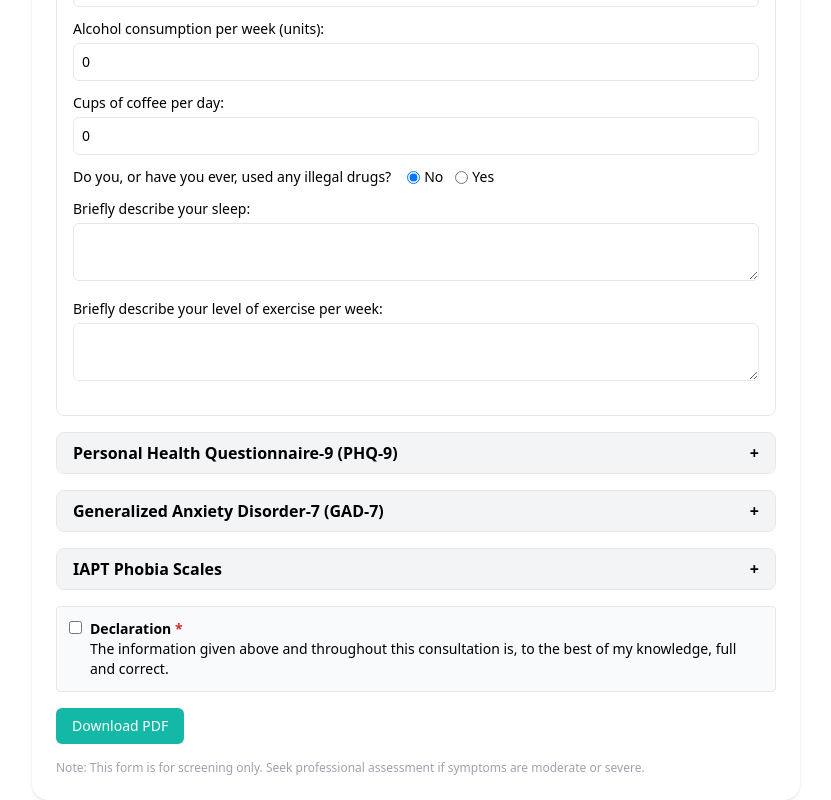
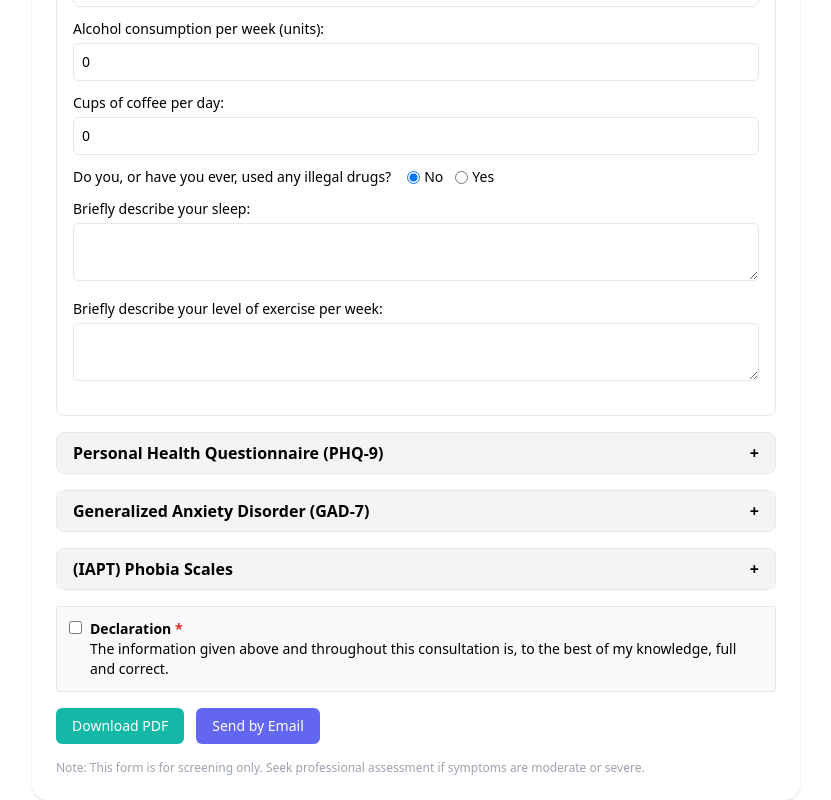
Before and after one commit to matthiasbouquet/authenticself.github.io, a React (Vite) app: page /assessment in a window 1280 px wide. Shown: the part 757-1557 px from the top of the page, without its empty margins (224-1055 px from the left). Built offline with nearby package versions, Linux system fonts and the light colour scheme.

Commit message:
email form

```diff
--- a/src/pages/AssessmentForm.jsx
+++ b/src/pages/AssessmentForm.jsx
@@ -28,6 +28,7 @@ export default function AssessmentForm() {
   const [phq, setPhq] = useState(Array(9).fill(0));
   const [gad, setGad] = useState(Array(7).fill(0));
   const [iapt, setIapt] = useState(Array(3).fill(0));
+  const [iaptA19Details, setIaptA19Details] = useState('');
   const [meta, setMeta] = useState({ name: '', dob: '' });
   const [health, setHealth] = useState({
     heart: false,
@@ -164,6 +165,99 @@ export default function AssessmentForm() {
     window.print();
   };
 
+  const emailAssessment = () => {
+    const inputEl = document.getElementById('client-name');
+    const enteredName = (inputEl && inputEl.value) || meta.name || '';
+    const validity = validateName(enteredName);
+    const safeName = validity.ok ? enteredName.trim() : 'Client';
+    const to = 'matthias.bouquet@gmail.com';
+    const subject = encodeURIComponent(`${safeName} Assessment`);
+
+    const phScale = ['Not at all', 'Several days', 'More than half the days', 'Nearly every day'];
+
+    const lines = [];
+    lines.push('Hi Matthias,');
+    lines.push('');
+    lines.push('Assessment details below.');
+    lines.push('');
+    lines.push(`Name: ${safeName}${meta.dob ? `  |  DOB: ${meta.dob}` : ''}`);
+    lines.push('');
+
+    // Health checkboxes
+    const yesNo = (v) => (v ? 'Yes' : 'No');
+    lines.push('Health Conditions:');
+    lines.push(`- Heart problems: ${yesNo(health.heart)}`);
+    lines.push(`- Migraine or epilepsy: ${yesNo(health.migraine)}`);
+    lines.push(`- Physical pain or injury: ${yesNo(health.pain)}`);
+    lines.push(`- Specific fears or phobias: ${yesNo(health.fears)}`);
+    lines.push('');
+
+    // General questionnaire items
+    lines.push('General Questionnaire:');
+    const ynDetails = [
+      { key: 'psychological', label: 'Psychological/psychiatric condition' },
+      { key: 'gpConsulted', label: 'Consulted GP about current condition(s)' },
+      { key: 'otherConditions', label: 'Other relevant health conditions' },
+      { key: 'medications', label: 'Prescription medications' },
+      { key: 'ibs', label: 'IBS or gastro-intestinal issues' },
+      { key: 'tension', label: 'Tension in body areas' },
+      { key: 'drugs', label: 'Illegal drugs (ever)' },
+    ];
+    ynDetails.forEach(({ key, label }) => {
+      const yes = !!health[`${key}Yes`];
+      lines.push(`- ${label}: ${yes ? 'Yes' : 'No'}`);
+      if (yes) {
+        const detail = (health[key] || '').toString().trim();
+        if (detail) lines.push(`  Details: ${detail}`);
+      }
+    });
+    lines.push(`- Cigarettes per day: ${health.cigarettes || '0'}`);
+    lines.push(`- Alcohol per week (units): ${health.alcohol || '0'}`);
+    lines.push(`- Coffee per day: ${health.caffeine || '0'}`);
+    if ((health.sleep || '').toString().trim()) lines.push(`- Sleep: ${health.sleep.toString().trim()}`);
+    if ((health.exercise || '').toString().trim()) lines.push(`- Exercise: ${health.exercise.toString().trim()}`);
+    lines.push('');
+
+    // PHQ-9 full responses
+    lines.push('PHQ-9 Responses:');
+    phqItems.forEach((q, i) => {
+      const v = phq[i] ?? 0;
+      lines.push(`${i + 1}. ${q}: ${v} (${phScale[v] || ''})`);
+    });
+    lines.push(`Total: ${phqScore.total} — ${phqScore.severity}`);
+    lines.push('');
+
+    // GAD-7 full responses
+    lines.push('GAD-7 Responses:');
+    gadItems.forEach((q, i) => {
+      const v = gad[i] ?? 0;
+      lines.push(`${i + 1}. ${q}: ${v} (${phScale[v] || ''})`);
+    });
+    lines.push(`Total: ${gadScore.total} — ${gadScore.severity}`);
+    lines.push('');
+
+    // IAPT responses
+    const iaptQs = [
+      'A17 — Social situations due to fear of embarrassment',
+      'A18 — Fear of panic attack or distressing symptoms',
+      'A19 — Fear of particular objects, animals, or activities',
+    ];
+    lines.push('IAPT Phobia Scales:');
+    iaptQs.forEach((q, i) => {
+      const v = iapt[i] ?? 0;
+      lines.push(`${q}: ${v} (${iaptLabel(v)})`);
+      if (i === 2 && v > 0) {
+        const detail = (iaptA19Details || '').toString().trim();
+        if (detail) lines.push(`  A19 details: ${detail}`);
+      }
+    });
+    lines.push('');
+    lines.push('End of assessment.');
+
+    const body = encodeURIComponent(lines.join('\n'));
+    window.location.href = `mailto:${to}?subject=${subject}&body=${body}`;
+  };
+
   const ToggleSection = ({ id, title, children }) => (
     <div className="border rounded-lg mb-4 overflow-hidden">
       <button
@@ -187,6 +281,8 @@ export default function AssessmentForm() {
       setOpen(prev => ({ ...prev, health: true }));
     }
   }, [meta]);
+
+
 
   return (
     <div className="max-w-3xl mx-auto p-6 bg-white rounded-2xl shadow">
@@ -265,7 +361,7 @@ export default function AssessmentForm() {
             ) : ['sleep','exercise'].includes(key) ? (
               <>
                 <label className="block text-sm font-medium mb-1">{label}</label>
-                <textarea defaultValue={health[key]} onBlur={e=>handleHealthChange(key,e.target.value)} maxLength={100} className="w-full border rounded-md p-2 text-sm" rows={2}></textarea>
+                <textarea defaultValue={health[key]} onBlur={e=>handleHealthChange(key,e.target.value)} maxLength={250} className="w-full border rounded-md p-2 text-sm" rows={2}></textarea>
               </>
             ) : (
               <>
@@ -281,7 +377,7 @@ export default function AssessmentForm() {
                   </div>
                 </div>
                 {health[`${key}Yes`] && (
-                  <textarea defaultValue={health[key]} onBlur={e=>handleHealthChange(key,e.target.value)} maxLength={100} className="w-full border rounded-md p-2 text-sm" rows={2}></textarea>
+                  <textarea defaultValue={health[key]} onBlur={e=>handleHealthChange(key,e.target.value)} maxLength={250} className="w-full border rounded-md p-2 text-sm" rows={2}></textarea>
                 )}
               </>
             )}
@@ -291,7 +387,7 @@ export default function AssessmentForm() {
       </ToggleSection>
 
       {/* PHQ-9 Section */}
-      <ToggleSection id="phq" title="Personal Health Questionnaire-9 (PHQ-9)">
+      <ToggleSection id="phq" title="Personal Health Questionnaire (PHQ-9)">
         <p className="text-sm text-gray-600 mb-2">Over the last 2 weeks, how often have you been bothered by any
         of the following problems?.</p>
         <div className="mb-2 text-xs text-gray-600">
@@ -311,14 +407,11 @@ export default function AssessmentForm() {
           </div>
         ))}
         <div className="mt-2 p-3 bg-gray-50 rounded text-sm">PHQ-9 total: <strong>{phqScore.total}</strong> — {phqScore.severity}</div>
-        <div className="mt-3 text-sm">
-          <p className="font-semibold">Declaration</p>
-          <p>The information given above and throughout this consultation is, to the best of my knowledge, full and correct.</p>
-        </div>
+
       </ToggleSection>
 
       {/* GAD-7 Section */}
-      <ToggleSection id="gad" title="Generalized Anxiety Disorder-7 (GAD-7)">
+      <ToggleSection id="gad" title="Generalized Anxiety Disorder (GAD-7)">
         <p className="text-sm text-gray-600 mb-2">Over the last 2 weeks, how often have you been bothered by any
         of the following problems?.</p>
         <div className="mb-2 text-xs text-gray-600">
@@ -341,13 +434,13 @@ export default function AssessmentForm() {
       </ToggleSection>
 
       {/* IAPT Section */}
-      <ToggleSection id="iapt" title="IAPT Phobia Scales">
+      <ToggleSection id="iapt" title="(IAPT) Phobia Scales">
         <p className="text-sm text-gray-600 mb-2">How much would you avoid the following situations?</p>
         <div className="mb-2 text-xs text-gray-600">
           <p className="font-medium">Scale:</p>
           <p>0: would not avoid it · 8: would absolutely avoid it</p>
         </div>
-        {[ 'A17 — Social situations due to fear of embarrassment', 'A18 — Fear of panic attack or distressing symptoms', 'A19 — Fear of particular objects or activities' ].map((q, i) => (
+        {[ 'A17 — Social situations due to fear of embarrassment', 'A18 — Fear of panic attack or distressing symptoms', 'A19 — Fear of particular objects, animals, or activities' ].map((q, i) => (
           <div key={i} className="border-b border-gray-100 py-3 text-sm">
             <div className="mb-2"><span>{q}</span></div>
             <div className="flex flex-col md:flex-row md:items-center md:gap-4">
@@ -367,6 +460,19 @@ export default function AssessmentForm() {
               </div>
               <div className="mt-2 md:mt-0 text-xs text-gray-700">— {iaptLabel(iapt[i])}</div>
             </div>
+            {i === 2 && iapt[i] > 0 && (
+              <div className="mt-3">
+                <label className="block text-sm font-medium mb-1">Please specify</label>
+                <textarea
+                  defaultValue={iaptA19Details}
+                  onBlur={e => setIaptA19Details(e.target.value)}
+                  maxLength={250}
+                  rows={2}
+                  className="w-full border rounded-md p-2 text-sm"
+                  placeholder="Describe the object(s), animal(s), or activity(ies) you avoid"
+                ></textarea>
+              </div>
+            )}
           </div>
         ))}
       </ToggleSection>
@@ -388,6 +494,7 @@ export default function AssessmentForm() {
 
       <div className="flex gap-3">
         <button type="button" onClick={downloadPDF} className="bg-teal-500 hover:bg-teal-600 text-white px-4 py-2 rounded-md text-sm">Download PDF</button>
+        <button type="button" onClick={emailAssessment} className="bg-indigo-500 hover:bg-indigo-600 text-white px-4 py-2 rounded-md text-sm">Send by Email</button>
       </div>
 
       <p className="text-xs text-gray-400 mt-4">Note: This form is for screening only. Seek professional assessment if symptoms are moderate or severe.</p>
```
